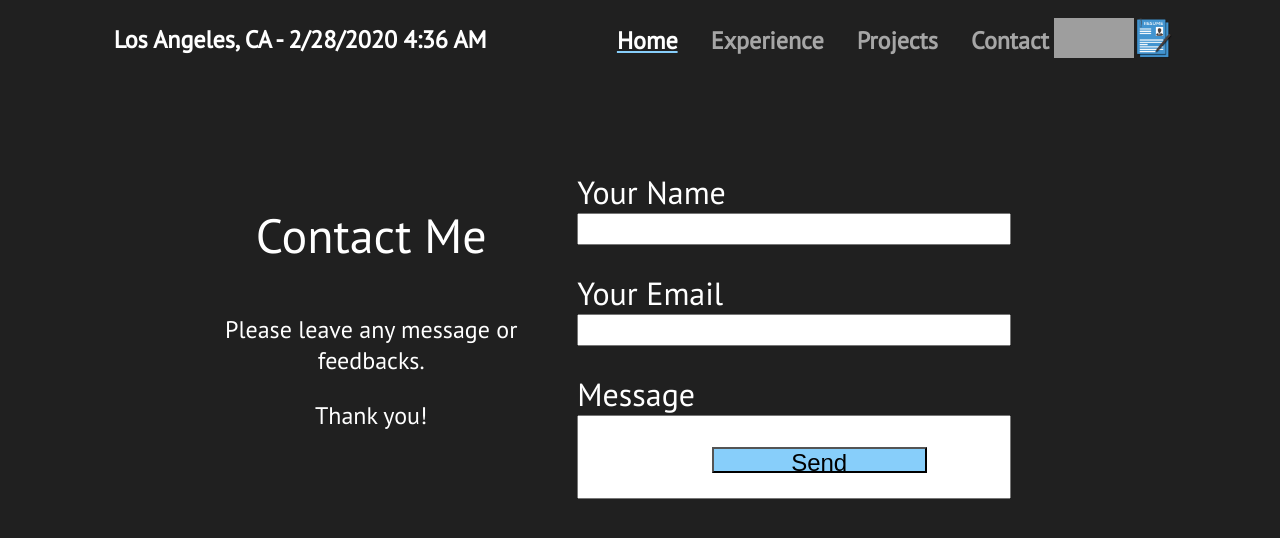
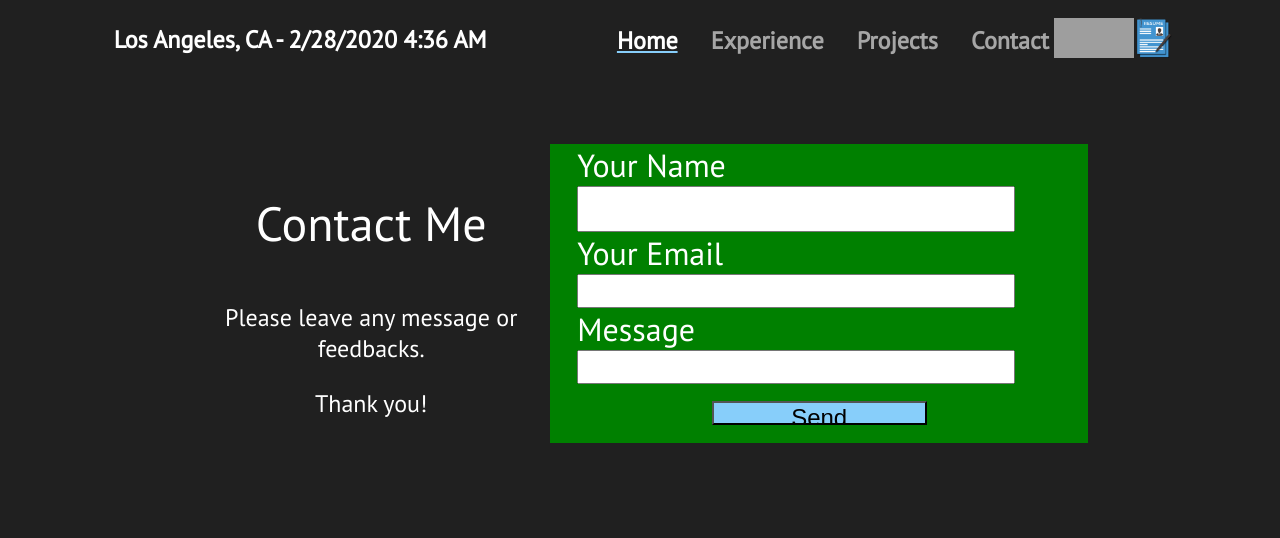
Before and after one commit to edistyping/ek-portfolio-new, a React (Create React App) app: page /contact in a window 1280 px wide. Shown: the top 538 px of the page. Built offline with nearby package versions, Linux system fonts and the light colour scheme; grey boxes are pictures that could not be loaded.

Commit message:
- Some update to READMe mostly.

```diff
--- a/src/components/Contact.js
+++ b/src/components/Contact.js
@@ -17,7 +17,7 @@ const Contact = () => {
                 <form className="contact-right">
                     <label>
                     <p>Your Name</p>
-                    <input type="text" style={{width:"80%"}}/>
+                    <input type="text" style={{width:"80%", height: "5vh",}}/>
                     </label>
 
                     <label>
@@ -27,7 +27,7 @@ const Contact = () => {
 
                     <label>
                     <p>Message</p>
-                    <input type="text" style={{width: "80%", height: "80%", }}/>
+                    <input type="text" style={{width: "80%", }}/>
                     </label>
 
                     <input type="submit" value="Send" style={{textAlign: "center", width: "40%", height: "8%", margin: "auto", backgroundColor: "lightskyblue"}}/>
--- a/src/components/Projects.js
+++ b/src/components/Projects.js
@@ -2,10 +2,25 @@ import React from 'react';
 
 import '../css/Projects.css'
 
+
+const Popup = ({children}) => {
+
+    // https://alligator.io/react/modal-component/
+
+    return (
+        <div>
+                {children}
+        </div>
+    );
+};
+
 const Projects = () => (
     <div style={{width:"100%", height: "100%",backgroundColor:"yellow", }}>
         <h2 style={{textAlign: "center"}}>Below shows different applications I've developed either by myself or my fellows to design and implement an idea brainstormed. </h2>
+        <h3 style={{textAlign: "center"}}> Click to see more Details! </h3>
 
+
+    <Popup>
         <div className="projects-container">
             <div className="projects-element">
                 <h2>Plan One</h2>
@@ -29,6 +44,7 @@ const Projects = () => (
                 <p>Window App | Simple 2-D Game | OpenGL++</p>
             </div>
         </div>
+    </Popup>
 
     </div>
 )
--- a/src/css/Contact.css
+++ b/src/css/Contact.css
@@ -23,18 +23,19 @@
     flex-direction: column;
 
     color: white;
+    background-color: green;
+
 }
 
 .contact-right p{
     font-size: 2em;
-    margin: 5% 0 0 5%;
-    padding: 0;
+    margin: 0 0 0 5%;
+
 }
 
 .contact-right input{
     font-size: 1.5em;
     margin: 0 0 0 5%;
-    padding: 0;
 
-    text-align: initial;
+    text-align: justify;
 }
--- a/src/css/Projects.css
+++ b/src/css/Projects.css
@@ -1,6 +1,7 @@
 .projects-container {
     border-style: solid;
     border-color: aqua;
+    border-width: 15px;
 
     width: fit-content;
 
@@ -9,6 +10,7 @@
     display: grid;
     grid-template-columns: auto auto;
     grid-gap: 20px;
+
 
 }
 
@@ -22,4 +24,7 @@
     color: black;
     background-color: white;
     border-style: solid;
+
+
+    cursor: pointer;
 }
```
Also changed, not shown: 1 other file (tests, documents, lock files or other folders).
